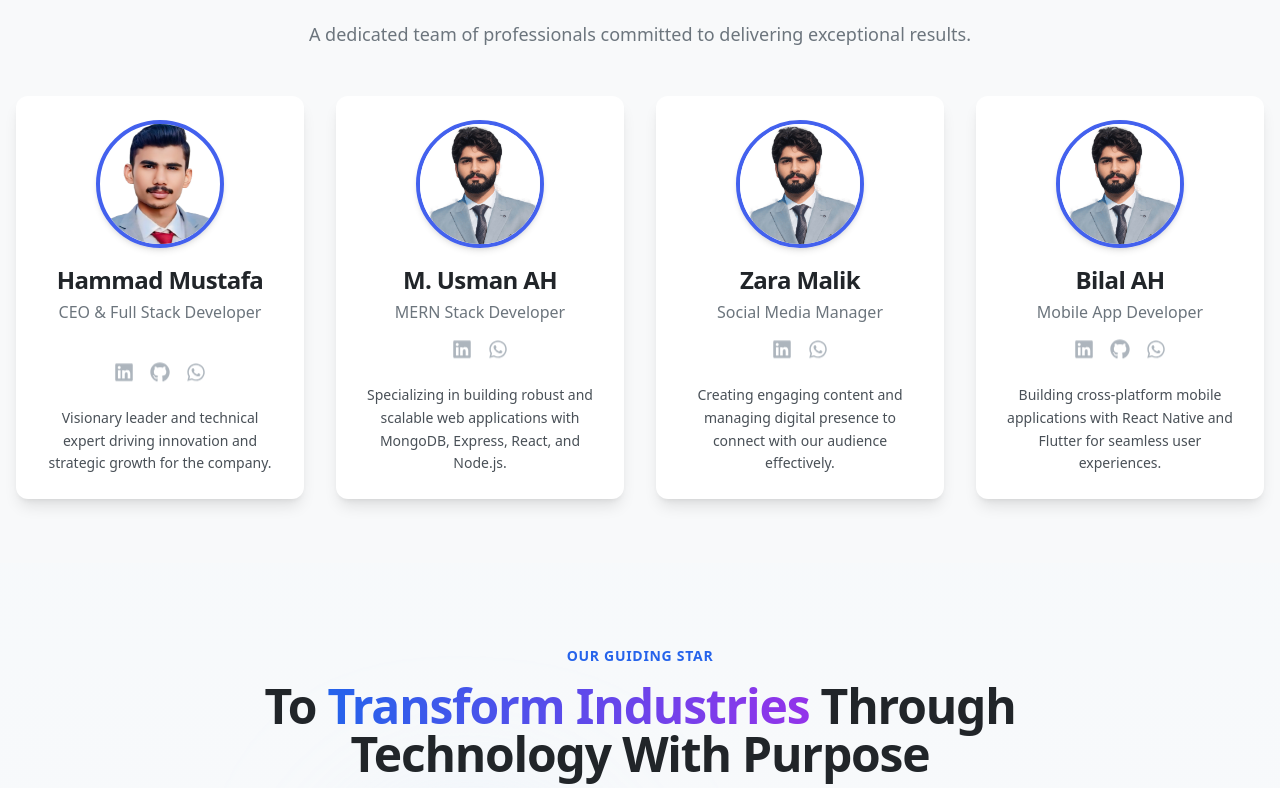
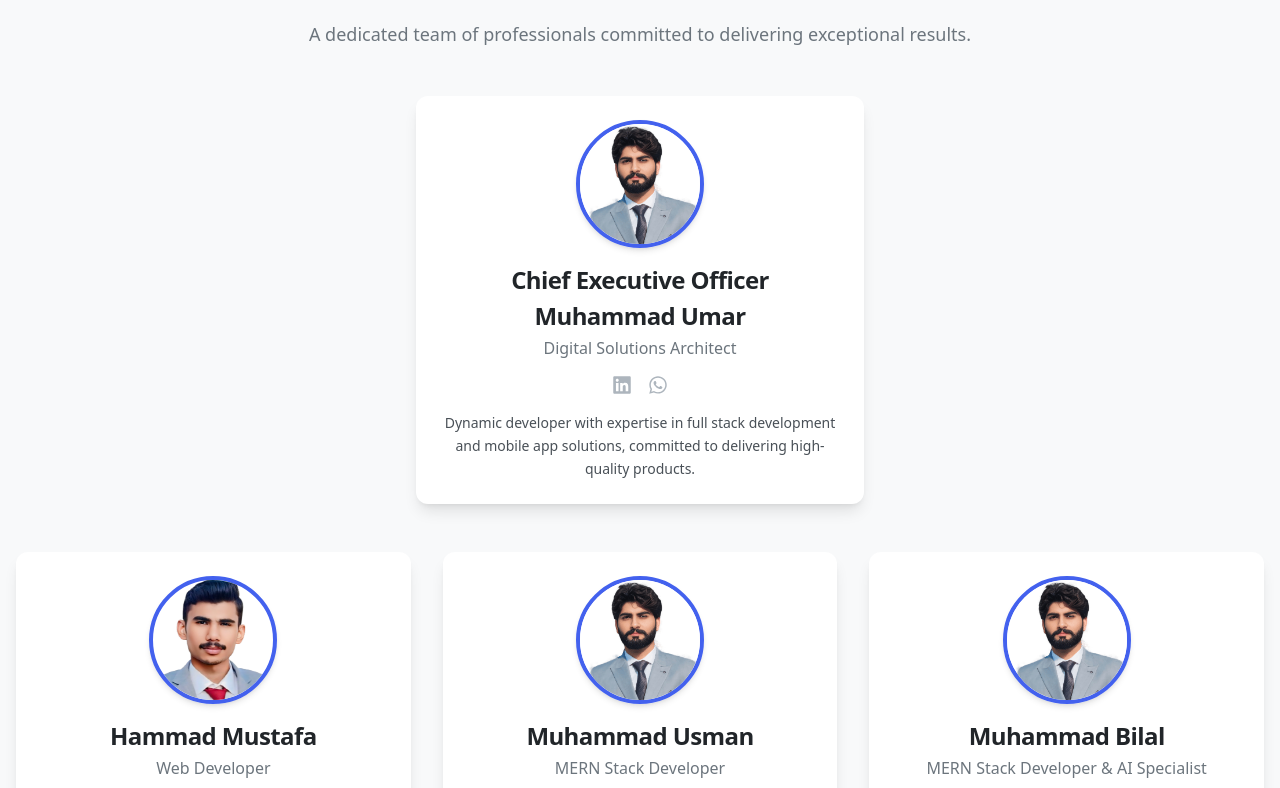
Before and after one commit to hammad8888/S-Stack, a React (Vite) app: page /about in a window 1280 px wide. Shown: the part 972-1760 px from the top of the page. Built offline with nearby package versions, Linux system fonts and the light colour scheme.

Commit message:
Linkdin links added

```diff
--- a/src/components/TeamSection.jsx
+++ b/src/components/TeamSection.jsx
@@ -10,9 +10,11 @@ const teamMembers = [
   {
     id: 1,
     name: 'Hammad Mustafa',
-    title: 'CEO & Full Stack Developer',
+    designation: '',
+
+    title: 'Web Developer ',
     image: HammadImage,
-    bio: 'Visionary leader and technical expert driving innovation and strategic growth for the company.',
+    bio: 'A passionate web developer with a focus on creating dynamic and responsive web applications using the latest technologies.',
     social: {
       linkedin: 'https://www.linkedin.com/in/hammad-mustafa-/',
       whatsapp: 'https://wa.me/923213018303',
@@ -21,8 +23,10 @@ const teamMembers = [
   },
   {
     id: 2,
-    name: 'M. Usman AH',
+    name: 'Muhammad Usman',
     title: 'MERN Stack Developer',
+    designation: '',
+
     image: UsmanImage,
     bio: 'Specializing in building robust and scalable web applications with MongoDB, Express, React, and Node.js.',
     social: {
@@ -32,30 +36,36 @@ const teamMembers = [
   },
   {
     id: 3,
-    name: 'Zara Malik',
-    title: 'Social Media Manager',
+    name: 'Muhammad Bilal',
+    title: 'MERN Stack Developer & AI Specialist',
+    designation: '',
+
     image: ZaraImage,
-    bio: 'Creating engaging content and managing digital presence to connect with our audience effectively.',
+    bio: 'Expert in developing AI-driven applications and enhancing user experiences through innovative solutions.',
     social: {
-      linkedin: 'https://linkedin.com/in/zaramalik',
-      whatsapp: 'https://wa.me/923213018303',
+      linkedin: 'https://www.linkedin.com/in/muhammad-bilal-509475238 ',
+      whatsapp: 'https://wa.me/923030489680',
     },
   },
   {
     id: 4,
-    name: 'Bilal AH',
-    title: 'Mobile App Developer',
+    name: 'Muhammad Umar',
+    designation: 'Chief Executive Officer',
+    title: 'Digital Solutions Architect',
     image: BilalImage,
-    bio: 'Building cross-platform mobile applications with React Native and Flutter for seamless user experiences.',
+    bio: 'Dynamic developer with expertise in full stack development and mobile app solutions, committed to delivering high-quality products.',
     social: {
-      linkedin: 'https://linkedin.com/in/bilalah',
-      whatsapp: 'https://wa.me/923213018303',
-      github: 'https://github.com/bilalah',
+      linkedin: 'https://www.linkedin.com/in/ch-umar-062a41198/',
+      whatsapp: 'https://wa.me/923030489680',
     },
   },
 ];
 
 const Team = () => {
+  // Separate CEO from other team members
+  const ceo = teamMembers.find(member => member.designation.includes('Chief Executive Officer'));
+  const otherMembers = teamMembers.filter(member => !member.designation.includes('Chief Executive Officer'));
+
   return (
     <section className="bg-light py-16 font-sans text-gray-900">
       <div className="container mx-auto px-4 max-w-7xl">
@@ -66,8 +76,77 @@ const Team = () => {
           A dedicated team of professionals committed to delivering exceptional results.
         </p>
 
-        <div className="grid grid-cols-1 sm:grid-cols-2 lg:grid-cols-4 gap-8 justify-center items-stretch">
-          {teamMembers.map((member, index) => (
+        {/* CEO Card - Centered at the top */}
+        {ceo && (
+          <div className="flex justify-center mb-12 animate-fade-in-up">
+            <div className="group rounded-xl p-6 text-center shadow-lg transition-all duration-700 ease-in-out
+              bg-white hover:bg-gradient-to-br hover:from-[#001EFF] hover:to-[#00F3FF]
+              hover:text-white hover:shadow-2xl hover:-translate-y-2 w-full max-w-md">
+              <div className="mb-4">
+                <div className="w-32 h-32 rounded-full overflow-hidden mx-auto mb-4 border-4 border-primary shadow-md flex items-center justify-center transition-transform duration-300 group-hover:scale-105">
+                  <img
+                    src={ceo.image}
+                    alt={ceo.name}
+                    className="w-full h-full object-cover"
+                  />
+                </div>
+                <h3 className="text-2xl font-semibold mb-1 transition-colors duration-300 group-hover:text-white">
+                  {ceo.designation}
+                </h3>
+                 <h3 className="text-2xl font-semibold mb-1 transition-colors duration-300 group-hover:text-white">
+                  {ceo.name}
+                </h3>
+                <p className="text-md text-gray-600 font-medium transition-colors duration-300 group-hover:text-white">
+                  {ceo.title}
+                </p>
+              </div>
+
+              <div className="flex justify-center space-x-4 mt-auto mb-4">
+                {ceo.social.linkedin && (
+                  <a
+                    href={ceo.social.linkedin}
+                    target="_blank"
+                    rel="noopener noreferrer"
+                    aria-label={`LinkedIn of ${ceo.name}`}
+                    className="text-gray-500 group-hover:text-white transition-colors duration-300 hover:scale-110"
+                  >
+                    <FaLinkedin className="text-xl animate-float" />
+                  </a>
+                )}
+                {ceo.social.github && (
+                  <a
+                    href={ceo.social.github}
+                    target="_blank"
+                    rel="noopener noreferrer"
+                    aria-label={`GitHub of ${ceo.name}`}
+                    className="text-gray-500 group-hover:text-white transition-colors duration-300 hover:scale-110"
+                  >
+                    <FaGithub className="text-xl animate-float" />
+                  </a>
+                )}
+                {ceo.social.whatsapp && (
+                  <a
+                    href={ceo.social.whatsapp}
+                    target="_blank"
+                    rel="noopener noreferrer"
+                    aria-label={`WhatsApp of ${ceo.name}`}
+                    className="text-gray-500 group-hover:text-white transition-colors duration-300 hover:scale-110"
+                  >
+                    <FaWhatsapp className="text-xl animate-float" />
+                  </a>
+                )}
+              </div>
+
+              <p className="text-sm text-gray-700 group-hover:text-white transition-colors duration-300 leading-relaxed mt-2">
+                {ceo.bio}
+              </p>
+            </div>
+          </div>
+        )}
+
+        {/* Other Team Members in a grid below */}
+        <div className="grid grid-cols-1 sm:grid-cols-2 lg:grid-cols-3 gap-8 justify-center items-stretch">
+          {otherMembers.map((member, index) => (
             <div
               key={member.id}
               className={`group rounded-xl p-6 text-center shadow-lg transition-all duration-700 ease-in-out
```
